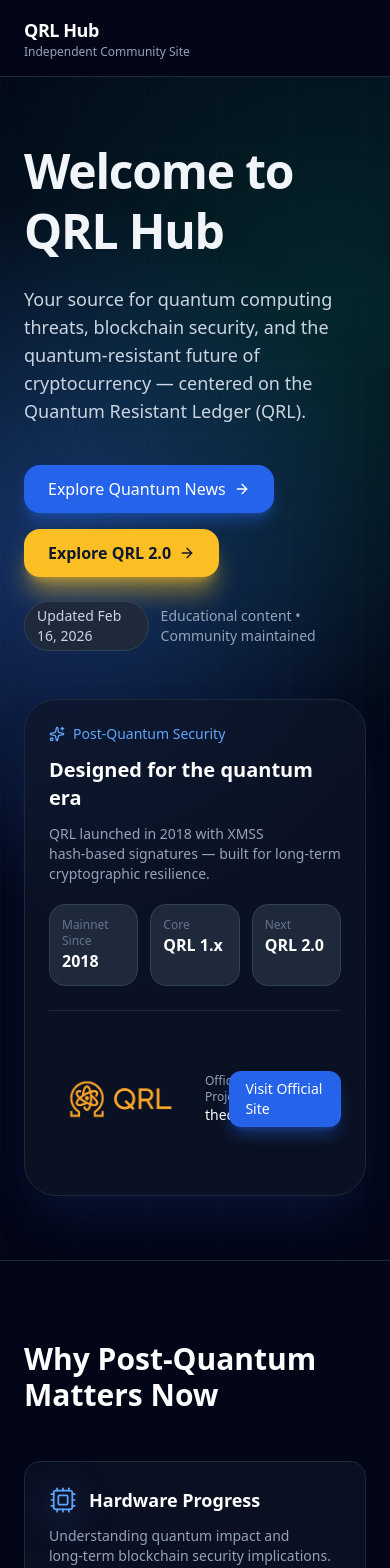
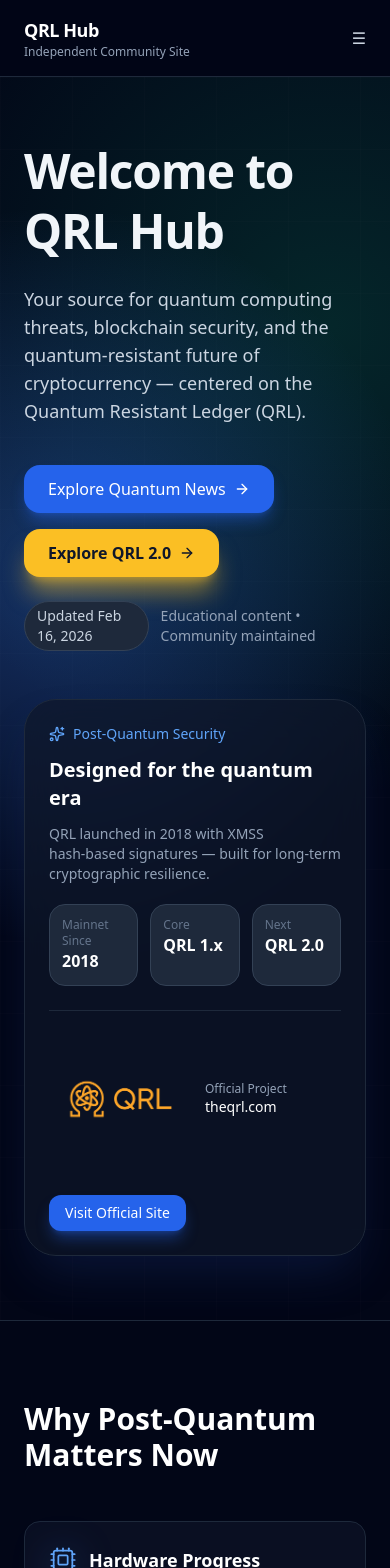
Before and after one commit to ChillerID/qrlhub-redesign, a React (Vite) app: page / in a window 390 px wide. Shown: the top 1568 px of the page. Built offline with nearby package versions, Linux system fonts and the light colour scheme.

Commit message:
navigation for mobile view

```diff
--- a/src/App.tsx
+++ b/src/App.tsx
@@ -25,6 +25,37 @@
   { code: "es", label: "Español" },
   { code: "ja", label: "日本語" },
 ];
+
+// ================= MOBILE MENU =================
+function MobileMenu() {
+  const [open, setOpen] = React.useState(false);
+
+  return (
+    <div className="md:hidden relative">
+      <button
+        onClick={() => setOpen(!open)}
+        className="text-slate-300 hover:text-white transition"
+      >
+        ☰
+      </button>
+
+      {open && (
+        <div className="absolute right-0 mt-4 w-56 bg-slate-900 border border-slate-800 rounded-xl shadow-xl z-50 p-4 space-y-3 text-sm">
+          <a href="#research" className="block text-slate-300 hover:text-white">Home</a>
+          <a href="#research" className="block text-slate-300 hover:text-white">QRL Story</a>
+          <a href="#network" className="block text-slate-300 hover:text-white">QRL FAQ</a>
+          <a href="#developers" className="block text-slate-300 hover:text-white">Quantum News</a>
+          <a href="#ecosystem" className="block text-slate-300 hover:text-white">Qubit Tracker</a>
+          <a href="#ecosystem" className="block text-slate-300 hover:text-white">QRL 2.0</a>
+
+          <div className="pt-3 border-t border-slate-800">
+            <LanguageSelector />
+          </div>
+        </div>
+      )}
+    </div>
+  );
+}
 
 // ================= LANGUAGE SELECTOR =================
 function LanguageSelector() {
@@ -83,6 +114,7 @@
               </span>
             </div>
 
+            {/* Desktop Nav */}
             <nav className="hidden md:flex items-center gap-8 text-sm font-medium text-slate-400">
               <a href="#research" className="hover:text-white transition">Home</a>
               <a href="#research" className="hover:text-white transition">QRL Story</a>
@@ -91,17 +123,11 @@
               <a href="#ecosystem" className="hover:text-white transition">Qubit Tracker</a>
               <a href="#ecosystem" className="hover:text-white transition">QRL 2.0</a>
 
-             <LanguageSelector />
+              <LanguageSelector />
+            </nav>
 
-              <a
-                href="https://theqrl.org"
-                target="_blank"
-                rel="noopener noreferrer"
-                className="ml-4 px-5 py-2 rounded-2xl bg-blue-600 hover:bg-blue-500 text-white shadow-lg shadow-blue-600/40 transition"
-              >
-                Official Site → theqrl.org
-              </a>
-            </nav>
+            {/* Mobile Menu Button */}
+            <MobileMenu />
           </div>
         </Container>
       </header>
@@ -159,7 +185,7 @@
                 initial={{ opacity: 0, scale: 0.95 }}
                 animate={{ opacity: 1, scale: 1 }}
                 transition={{ duration: 0.6 }}
-                className="relative rounded-[32px] border border-slate-800 bg-slate-900/70 backdrop-blur-xl shadow-2xl shadow-blue-900/30 overflow-hidden"
+                className="relative rounded-[32px] border border-slate-800 bg-slate-900/70 backdrop-blur-xl shadow-2xl shadow-blue-900/30"
               >
                 <div className="p-6">
                   <div className="flex items-center gap-2 text-blue-400 text-sm">
@@ -196,7 +222,7 @@
                     ))}
                   </div>
 
-                  <div className="mt-6 pt-4 border-t border-slate-800 flex items-center justify-between">
+                  <div className="mt-6 pt-4 border-t border-slate-800 flex flex-col items-start gap-6">
                     <div className="flex items-center gap-3">
                       <img
                         src="/qrl-logo.png"
@@ -208,13 +234,13 @@
                           Official Project
                         </span>
                         <span className="text-sm font-medium text-white">
-                          theqrl.org
+                          theqrl.com
                         </span>
                       </div>
                     </div>
 
                     <a
-                      href="https://theqrl.org"
+                      href="https://theqrl.com"
                       target="_blank"
                       rel="noopener noreferrer"
                       className="px-4 py-2 rounded-xl bg-blue-600 hover:bg-blue-500 text-white text-sm shadow-lg shadow-blue-600/40 transition"
@@ -373,7 +399,7 @@
       {/* ================= FOOTER ================= */}
       <footer className="border-t border-slate-800 py-16 text-center text-slate-500 text-sm">
         <p>© {new Date().getFullYear()} QRL Hub — Independent Community Resource.</p>
-        <p className="mt-2">Not the official site. Visit theqrl.org for the official project.</p>
+        <p className="mt-2">Not the official site. Visit theqrl.com for the official project.</p>
       </footer>
 
     </div>
```
